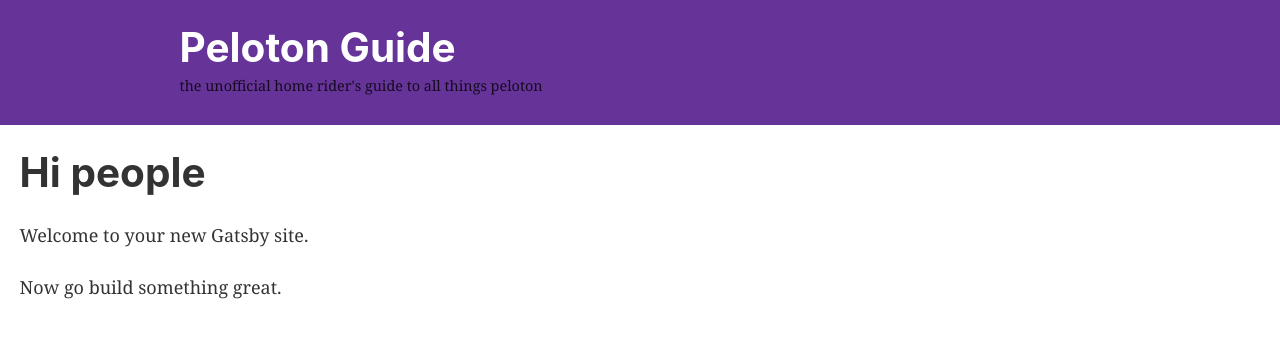
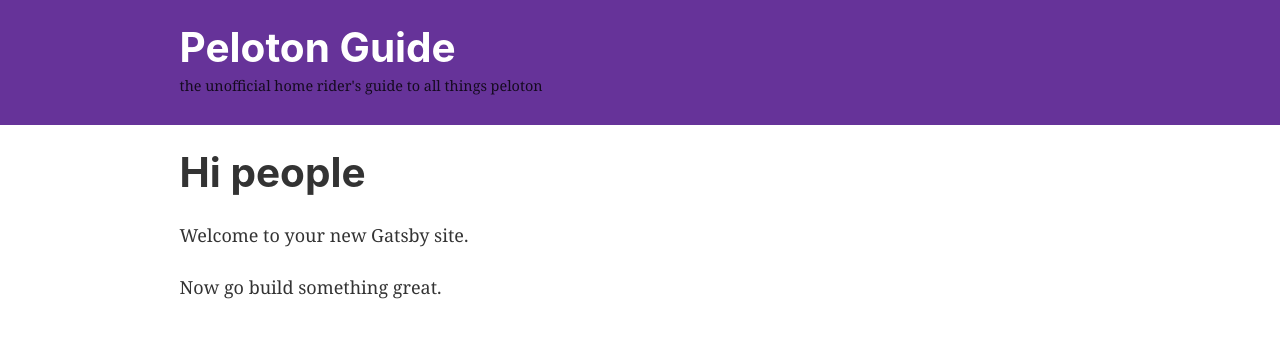
Before and after one commit to ssanchez/pelotonguide.com, a Gatsby site: page / in a window 1280 px wide. Built offline with nearby package versions, Linux system fonts and the light colour scheme; Gatsby itself is replaced by a stand-in of ours.

Commit message:
Make Layout body component

```diff
--- /dev/null
+++ b/src/components/Layout/Body.jsx
@@ -0,0 +1,10 @@
+import styled from 'react-emotion'
+
+const Body = styled.div`
+	margin: 0 auto;
+	max-width: 960px;
+	padding: 0 1.0875rem 1.45rem;
+	padding-top: 0;
+`
+
+export default Body
--- a/src/components/Layout/index.jsx
+++ b/src/components/Layout/index.jsx
@@ -2,17 +2,10 @@
 import PropTypes from 'prop-types'
 import Helmet from 'react-helmet'
 import { StaticQuery, graphql } from 'gatsby'
-import styled from 'react-emotion'
 
 import Header from './Header'
+import Body from './Body'
 import './layout.css'
-
-const LayoutWrapper = styled.div`
-	margin: 0 auto;
-	max-width: 960;
-	padding: 0 1.0875rem 1.45rem;
-	padding-top: 0;
-`
 
 const Layout = ({ children }) => (
 	<StaticQuery
@@ -35,9 +28,9 @@
 					title={data.site.siteMetadata.title}
 				/>
 				<Header siteTitle={data.site.siteMetadata.title} />
-				<LayoutWrapper>
+				<Body>
 					{children}
-				</LayoutWrapper>
+				</Body>
 			</>
 		)}
 	/>
```
